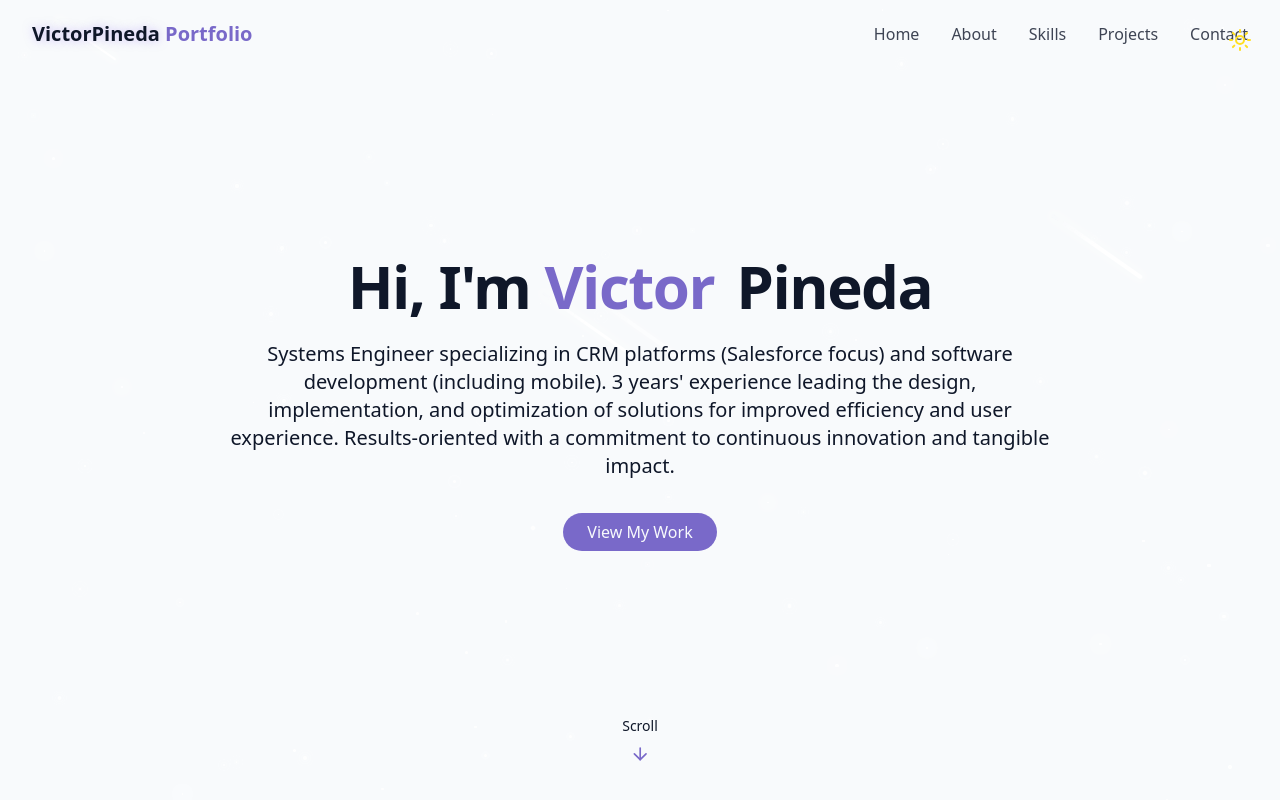
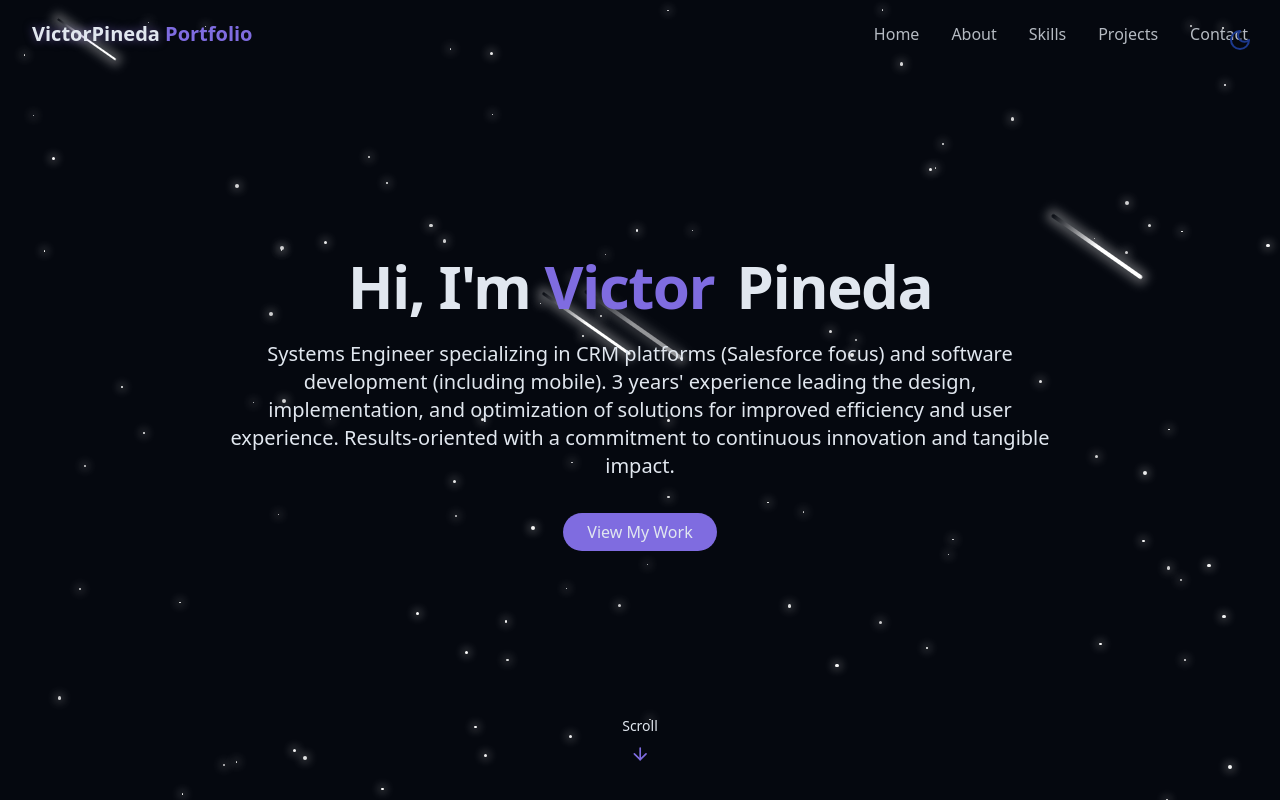
Before and after one commit to victor19p/VictorPinedaPortafolio2025, a React (Vite) app: page / in a window 1280 px wide. Shown: the top 800 px of the page. Built offline with nearby package versions, Linux system fonts and the light colour scheme.

Commit message:
Revision 1

```diff
--- a/src/components/ProjectsSection.jsx
+++ b/src/components/ProjectsSection.jsx
@@ -53,11 +53,11 @@
                             key={key}
                             className="group bg-card rounded-lg overflow-hidden shadow-xs card-hover"
                         >
-                            <div className="h-48 overflow-hidden">
+                            <div className="h-32 overflow-hidden">
                                 <img
                                     src={project.image}
                                     alt={project.title}
-                                    className="w-full h-full object-cover transition-transform duration-500 group-hover:scale-110"
+                                    className="w-full h-full object-contain transition-transform duration-500 group-hover:scale-110"
                                 />
                             </div>
 
--- a/src/components/ThemeToggle.jsx
+++ b/src/components/ThemeToggle.jsx
@@ -1,19 +1,18 @@
-/* eslint-disable no-unused-vars */
 import { Moon, Sun } from "lucide-react";
 import { useEffect, useState } from "react";
 import { cn } from "../lib/utils";
 
 export const ThemeToggle = () => {
-    const [isDarkMode, setIsDarkMode] = useState(false);
+    const [isDarkMode, setIsDarkMode] = useState(true);
 
     useEffect(() => {
         const storedTheme = localStorage.getItem("theme");
-        if(storedTheme === "dark") {
+        if(storedTheme === "light") {
+            setIsDarkMode(false);
+            document.documentElement.classList.remove("dark");
+        } else {
             setIsDarkMode(true);
             document.documentElement.classList.add("dark");
-        } else {
-            setIsDarkMode(false);
-            document.documentElement.classList.remove("dark");
         }
     }, []);
 
--- a/src/pages/Home.jsx
+++ b/src/pages/Home.jsx
@@ -19,9 +19,13 @@
     {/*Main Content*/  }
     <main>
         <HeroSection />
+        <div className="block md:hidden w-full h-[1px] bg-border/50 my-4" />
         <AboutSection />
+        <div className="block md:hidden w-full h-[1px] bg-border/50 my-4" />
         <ProjectsSection />
+        <div className="block md:hidden w-full h-[1px] bg-border/50 my-4" />
         <SkillsSection />
+        <div className="block md:hidden w-full h-[1px] bg-border/50 my-4" />
         <ContactSection />
     </main>
 
```
